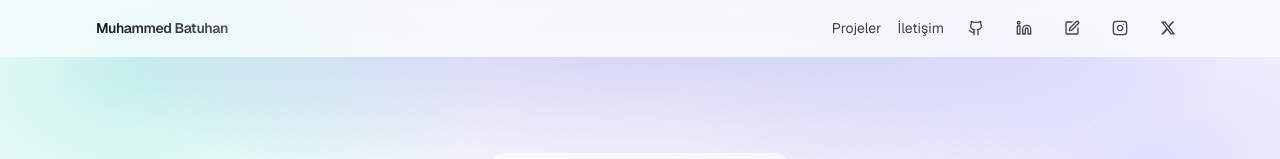
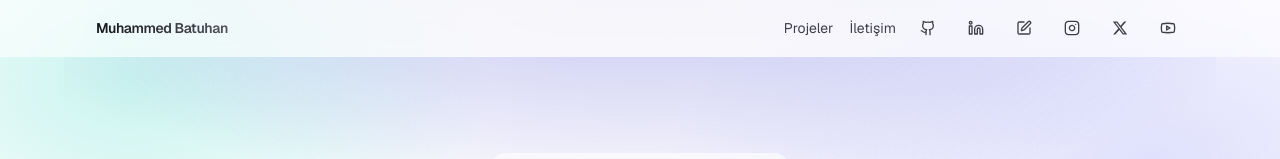
Before and after one commit to muhammedby/site, a Next.js app: page / in a window 1280 px wide. Shown: the top 159 px of the page. Built offline with nearby package versions, Linux system fonts and the light colour scheme.

Commit message:
YouTube bağlantısını Nav ve Footer'a ekle

```diff
--- a/src/components/Footer.js
+++ b/src/components/Footer.js
@@ -46,6 +46,14 @@ export default function Footer() {
           >
             X
           </Link>
+          <Link
+            href="https://www.youtube.com/@muhammedbatuhanbayram"
+            target="_blank"
+            rel="noopener noreferrer"
+            className="hover:text-zinc-900 dark:hover:text-white"
+          >
+            YouTube
+          </Link>
         </div>
       </div>
     </footer>
--- a/src/components/Nav.js
+++ b/src/components/Nav.js
@@ -1,5 +1,5 @@
 import Link from "next/link";
-import { Github, Linkedin, Instagram, PenSquare } from "lucide-react";
+import { Github, Linkedin, Instagram, PenSquare, Youtube } from "lucide-react";
 import { FaXTwitter } from "react-icons/fa6";
 
 export default function Nav() {
@@ -69,6 +69,15 @@ export default function Nav() {
           >
             <FaXTwitter className="h-4 w-4" />
           </a>
+          <a
+            href="https://www.youtube.com/@muhammedbatuhanbayram"
+            target="_blank"
+            rel="noopener noreferrer"
+            aria-label="YouTube"
+            className="rounded-full p-2 text-zinc-700 hover:bg-zinc-100 hover:text-zinc-900 dark:text-zinc-300 dark:hover:bg-white/10 dark:hover:text-white"
+          >
+            <Youtube className="h-4 w-4" />
+          </a>
         </nav>
       </div>
     </header>
```
